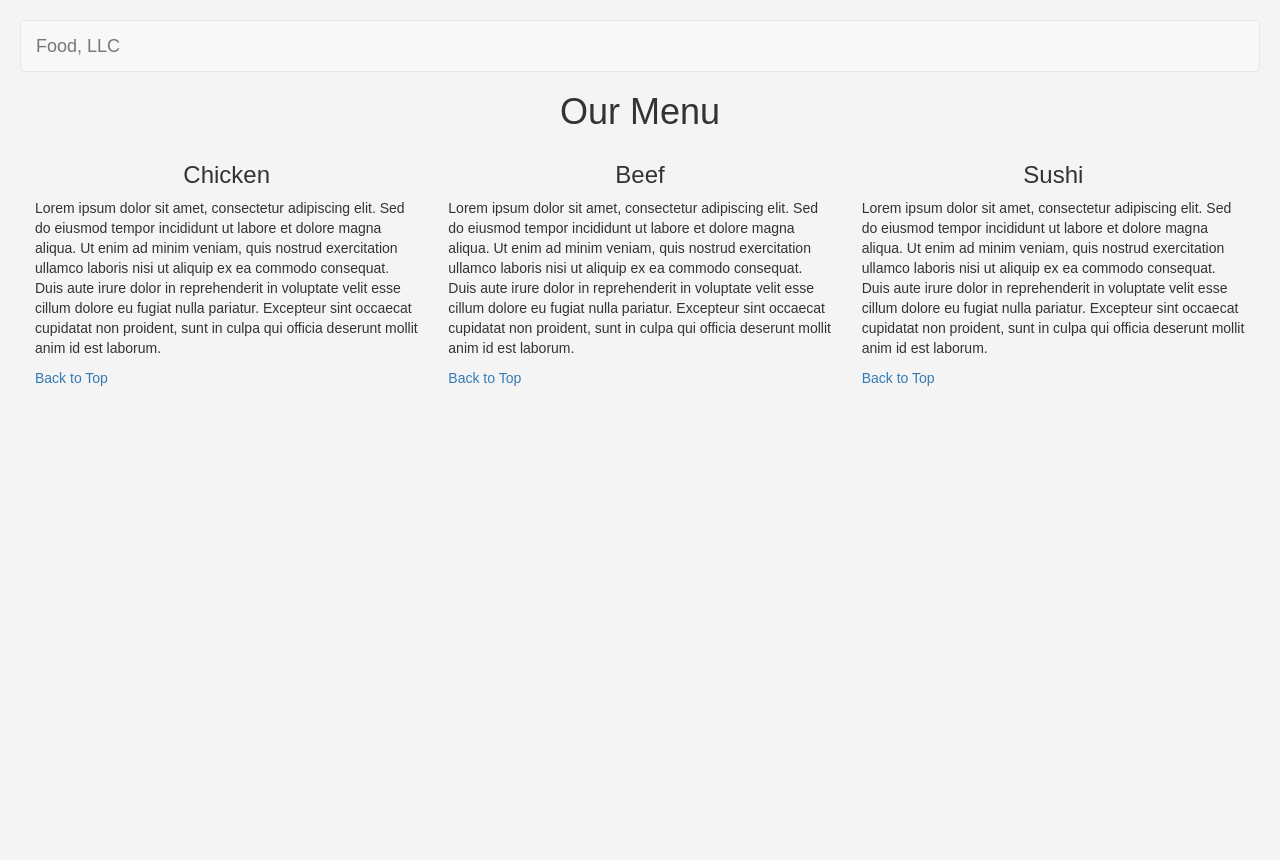
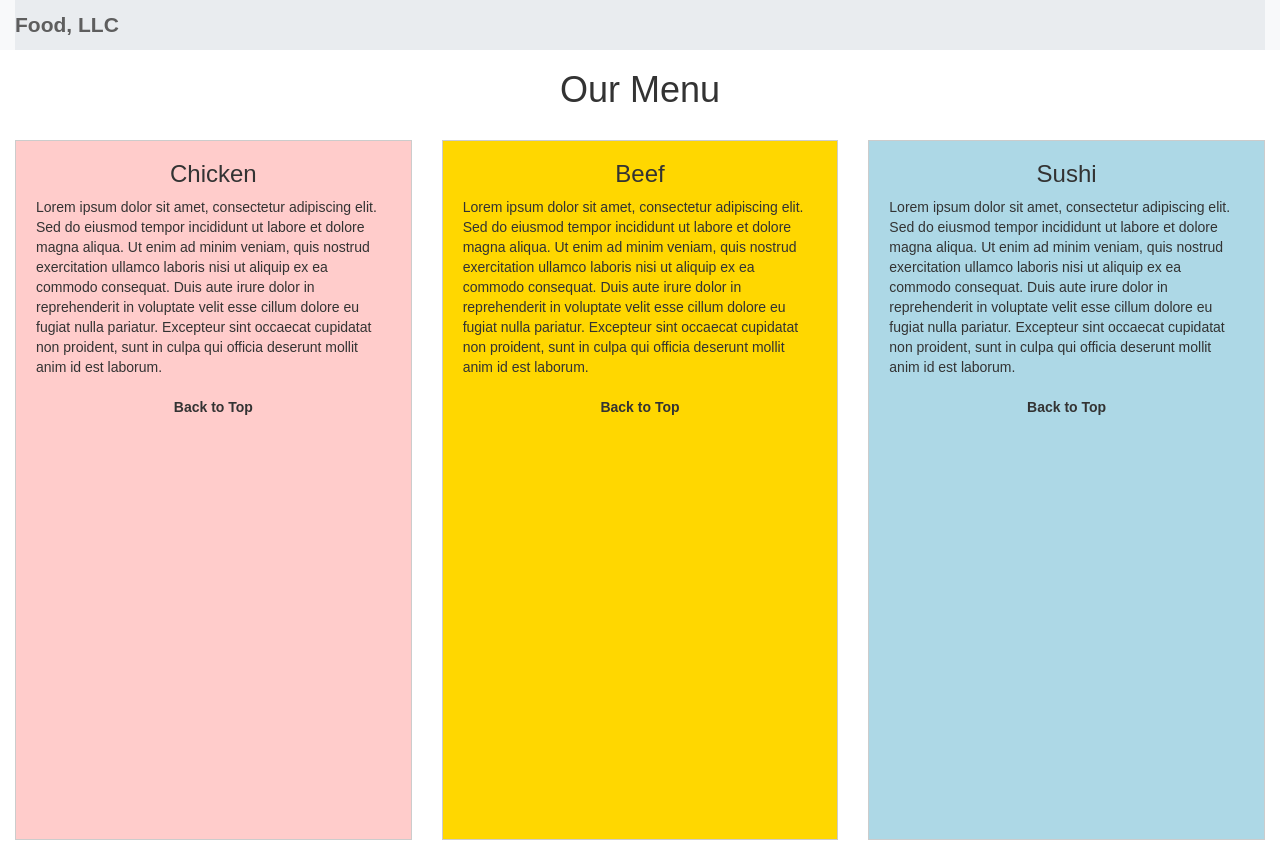
Before and after one commit to aminemrn/java, a plain HTML site: page index.html in a window 1280 px wide. Before the commit the page ends 800 px from the top, so only its background shows below. Drawn offline with nearby package versions, Linux system fonts and the light colour scheme.

Commit message:
Update styles.css

```diff
--- a/css/styles.css
+++ b/css/styles.css
@@ -1,34 +1,77 @@
-/* styles.css */
+/* Custom CSS for the assignment */
 body {
   font-family: Arial, sans-serif;
-  background-color: #f4f4f4;
-  padding: 20px;
+}
+
+.navbar {
+  background-color: #f8f9fa;
+  border-radius: 0;
+  border: none;
+}
+
+.navbar-brand {
+  font-size: 1.5em;
+  font-weight: bold;
+}
+
+.navbar-toggle {
+  margin-top: 15px;
+}
+
+#navbar-menu {
+  background-color: #e9ecef;
+}
+
+#navbar-menu ul {
+  margin: 0;
+  padding: 0;
+}
+
+#navbar-menu li {
+  text-align: center;
+  border-bottom: 1px solid #ccc;
+}
+
+#navbar-menu li a {
+  color: #333;
+  font-weight: bold;
 }
 
 h1 {
-  text-align: center;
-  color: #333;
+  margin-bottom: 30px;
 }
 
-pre {
-  background-color: #2d2d2d;
+.section-content {
+  background-color: #f8f9fa;
   padding: 20px;
-  border-radius: 5px;
-  overflow-x: auto;
+  margin-bottom: 20px;
+  border: 1px solid #ccc;
+  height: 700px; /* Make sections tall */
 }
 
-code {
-  font-family: "Courier New", monospace;
-  font-size: 14px;
-  color: #f8f8f2;
+.section-content h3 {
+  margin-top: 0;
 }
 
-.bracket {
-  color: #ff79c6; /* Pink for < and > */
+.section-content a {
+  display: block;
+  text-align: center;
+  margin-top: 20px;
+  color: #333;
+  font-weight: bold;
 }
 
-.tag {
-  color: #50fa7b; /* Green for tag names */
+/* Background colors for each section */
+#chicken .section-content {
+  background-color: #ffcccb; /* Light red for Chicken */
+}
+
+#beef .section-content {
+  background-color: #ffd700; /* Gold for Beef */
+}
+
+#sushi .section-content {
+  background-color: #add8e6; /* Light blue for Sushi */
 }
 
 .bracket[class*="close"] {
```
